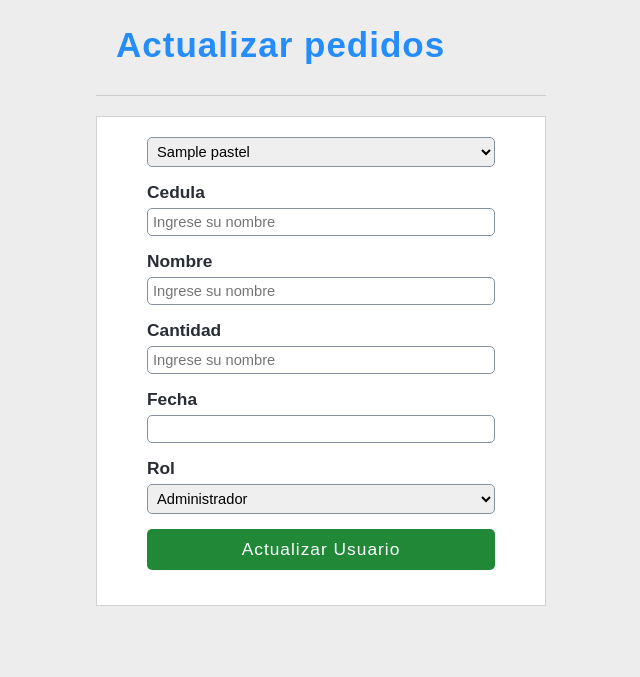
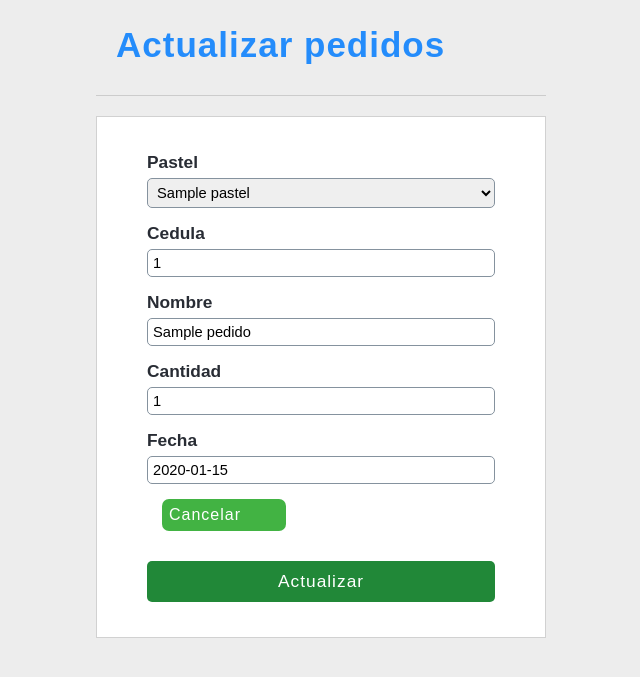
Before and after one commit to ivanes285/terrafertil, a PHP site: page /sistema/editar_pedido.php?id=1 in a window 1280 px wide. Shown: the part 85-762 px from the top of the page, without its empty margins (319-959 px from the left). Run offline with PHP 8.4, Linux system fonts and the light colour scheme; the visitor is signed in with stand-in values (Sample User, id 1); data comes from the database, SQL or seed files in the repository; tables that the repository leaves empty hold one stand-in row (values such as "Sample post"); data that the repository does not hold is empty; some libraries are stand-ins or nearby versions.

Commit message:
editar pedidos

```diff
--- a/conexion.php
+++ b/conexion.php
@@ -2,7 +2,7 @@
 
 $host= 'localhost';
 $user= 'root';
-$password ='alexander';
+$password ='';
 $db='pasteleria';
 $conection=@mysqli_connect($host,$user,$password,$db);
 if(!$conection){
--- a/sistema/editar_pedido.php
+++ b/sistema/editar_pedido.php
@@ -8,7 +8,7 @@ include "../conexion.php";
 
 if (!empty($_POST)) {
     $alert = '';
-    $id_pedido = $_POST['id'];
+    $id_pedido = $_POST['id_pedido'];
 
     $id_pastel = $_POST['pastel'];
     $cedula = $_POST['cedula'];
@@ -17,19 +17,13 @@ if (!empty($_POST)) {
     $fecha = $_POST['date'];
 
 
-    $query = mysqli_query($conection, "SELECT * FROM pedidos WHERE  id_pedido)");
+    $query = mysqli_query($conection, "SELECT * FROM pedidos WHERE  id_pedido= $id_pedido)");
     $result = mysqli_fetch_array($query);
 
     if ($result > 0) {
-        $alert = '<p class="msg_error">usuario YA existe !Intente de Nuevo</p>';
+        $alert = '<p class="msg_error">Pedido YA existe !Intente de Nuevo</p>';
     } else {
-        if (empty($_POST['password'])) {
-            $query_update = mysqli_query($conection, "UPDATE usuario SET user='$usuario', rol='$rol' WHERE id_user=$idusuario");
-        } else {
-
-            $query_update = mysqli_query($conection, "UPDATE usuario SET user='$usuario', password='$clave', rol='$rol'
-              WHERE id_user= $idusuario");
-        }
+            $query_update = mysqli_query($conection, "UPDATE pedidos SET id_pastel='$id_pastel', cedula=$cedula, nombre='$nombre', cantidad=$cantidad, fecha= '$fecha' WHERE id_pedido=$id_pedido");
 
         if ($query_update) {
             $alert = '<p class="msg_save">PEDIDO Actualizado </p>';
@@ -41,33 +35,30 @@ if (!empty($_POST)) {
 
 /*********************************************/
 
-            // if (empty($_REQUEST['id'])) {
-            //     header('Location: listar_pedidos.php');
-            //     mysqli_close($conection);
-            // }
-            // $iduser = $_REQUEST['id'];
-            // $sql = mysqli_query($conection, "SELECT u.id_user,u.user,(u.rol) AS idrol,
-            //         (r.rol) AS rol FROM usuario u INNER JOIN rol r ON u.rol = r.idrol WHERE id_user= $iduser AND estatus=1");
-            // mysqli_close($conection);
-            // $result_sql = mysqli_num_rows($sql);
-            // if ($result_sql == 0) {
-            //     header('Location: lista_usuario.php');
-            // } else {
-            //     $option = '';
-            //     while ($data = mysqli_fetch_array($sql)) {
-            //         $idusuario = $data['id_user'];
-            //         $usuario = $data['user'];
-            //         $idrol = $data['idrol'];
-            //         $rol = $data['rol'];
+            if (empty($_REQUEST['id'])) {
+                header('Location: listar_pedidos.php');
+                mysqli_close($conection);
+            }
+            $id_pedido = $_REQUEST['id'];
+            $sql = mysqli_query($conection, "SELECT * FROM pedidos WHERE id_pedido=$id_pedido");
 
-            //         if ($idrol == 1) {
-            //             $option = '<option value="' . $idrol . '" select>' . $rol . '</option>';
-            //         } else if ($idrol == 2) {
-            //             $option = '<option value="' . $idrol . '" select >' . $rol . '</option>';
-            //         }
-            //     }
-            // }
+            mysqli_close($conection);
+            $result_sql= mysqli_num_rows($sql);
+         if($result_sql==0){
+                header('Location: listar_pedidos.php');
+            }else{
+                $option='';
+                while($data=mysqli_fetch_array($sql)){
+                $id_pedido= $data['id_pedido'];
+                $id_pastel=$data['id_pastel'];
+                $cedula= $data['cedula'];
+                $nombre= $data['nombre'];
+                $cantidad= $data['cantidad'];
+                $fecha= $data['fecha'];
 
+                }
+
+           }
 ?>
 
 <!DOCTYPE html>
@@ -77,6 +68,10 @@ if (!empty($_POST)) {
     <meta charset="UTF-8">
     <?php include "includes/scripts.php"; ?>
     <title>Actualizar pedido</title>
+    <link rel="stylesheet" href="//code.jquery.com/ui/1.12.1/themes/base/jquery-ui.css">
+    <script src="https://code.jquery.com/jquery-1.12.4.js"></script>
+    <script src="https://code.jquery.com/ui/1.12.1/jquery-ui.js"></script>
+
 </head>
 
 <body>
@@ -90,69 +85,58 @@ if (!empty($_POST)) {
 
             <form action="" method="POST">
 
-                <input type="hidden" name="id" value="<?php echo $idusuario; ?>">
+                <input type="hidden" name="id_pedido" value="<?php echo $id_pedido; ?>">
+                <?php
+                include "../conexion.php";
+                $query_pastel= mysqli_query($conection,"SELECT * FROM pastel");
+                mysqli_close($conection);
+                $result_rol= mysqli_num_rows($query_pastel);
+                ?>
+                <label for="rol">Pastel</label>
 
+                <select name="pastel" id="pastel">
                 <?php
 
-                $query_id_pastel = mysqli_query($conection, "SELECT * FROM pastel ");
-                // mysqli_close($conection);
-                $result_id_pastel = mysqli_num_rows($query_id_pastel);
+                while($pastel=mysqli_fetch_array($query_pastel)){
+                 ?>
+
+                 <option value="<?php echo $pastel["id_pastel"]; ?>"><?php echo $pastel['nombre'];?></option>
+                 <?php
+                    }
+
                 ?>
-
-                <select name="pastel" id="pastel">
-                    <?php
-                    if ($result_id_pastel > 0) {
-                        while ($pastel = mysqli_fetch_array($query_id_pastel)) {
-                    ?>
-                            <option value="<?php echo $pastel["id_pastel"]; ?>"><?php echo $pastel["nombre"]; ?></option>
-                    <?php
-                        }
-                    }
-                    ?>
                 </select>
-
                 <label for="user">Cedula</label>
-                <input type="number" name="user" id="user" placeholder="Ingrese su nombre" required value="<?php echo $cedula; ?>">
+                <input type="number" name="cedula" id="cedula" placeholder="Ingrese su nombre" required value="<?php echo $cedula; ?>">
 
 
                 <label for="user">Nombre</label>
-                <input type="text" name="user" id="user" placeholder="Ingrese su nombre" required value="<?php echo $usuario; ?>">
+                <input type="text" name="nombres" id="nombres" placeholder="Ingrese su nombre" required value="<?php echo $nombre; ?>">
 
                 <label for="user">Cantidad</label>
-                <input type="number" name="user" id="user" placeholder="Ingrese su nombre" required value="<?php echo $cantidad; ?>">
+                <input type="number" name="cantidad" id="cantidad" placeholder="Ingrese su nombre" required value="<?php echo $cantidad; ?>">
 
                 <label for="cedula">Fecha</label>
 
                 <input type="text" name="date" id="date" value="<?php echo $fecha;?>">
 
+                <a href="listar_pedidos.php" class="btn_cancel">Cancelar</a>
 
-                <?php
-                include "../conexion.php";
-                $query_rol = mysqli_query($conection, "SELECT * FROM rol");
-                mysqli_close($conection);
-                $result_rol = mysqli_num_rows($query_rol);
-                ?>
-
-                <label for="rol">Rol</label>
-                <select name="rol" id="rol" class="noItemOne">
-                    <?php
-                    echo $option;
-                    if ($result_rol > 0) {
-                        while ($rol = mysqli_fetch_array($query_rol)) {
-                    ?>
-                            <option value="<?php echo $rol["idrol"]; ?>"><?php echo $rol["rol"]; ?></option>
-                    <?php
-                        }
-                    }
-                    ?>
-
-                </select>
-                <input type="submit" value="Actualizar Usuario" class="btn_save">
+                <input type="submit" value="Actualizar" class="btn_save">
 
             </form>
         </div>
 
     </section>
+    <script>
+        $(function() {
+            $("#date").datepicker({
+
+                dateFormat: "yy-mm-dd"
+            });
+
+        });
+    </script>
 
 </body>
 
```
Also changed, not shown: sistema/eliminar_pedido.php (+73 -0 lines), sistema/listar_pedidos.php (+10 -9 lines), sistema/editar_pastel.php (indentation only).
